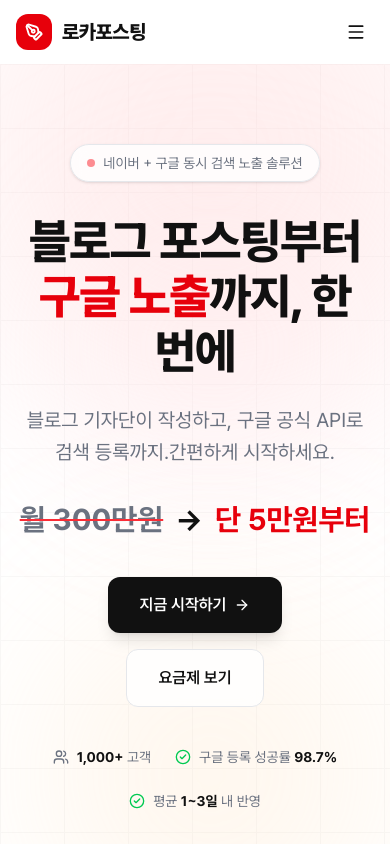
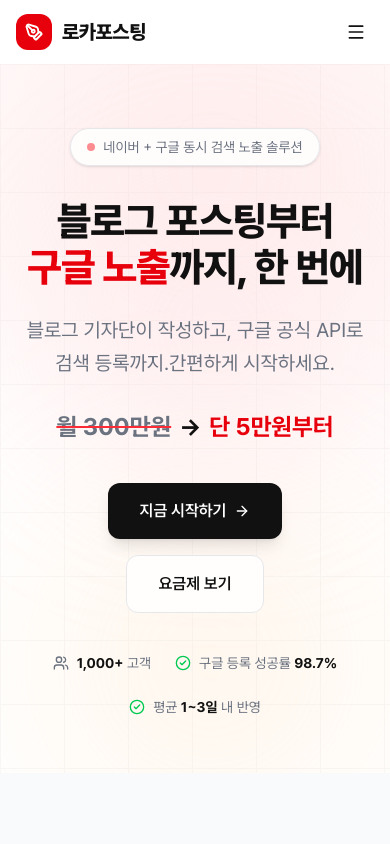
Before and after one commit to localocamaster/locaposting-v2, a Next.js app: page / in a window 390 px wide. Shown: the top 844 px of the page. Built offline with nearby package versions, Linux system fonts and the light colour scheme.

Commit message:
Fix hero section mobile responsive layout
Co-Authored-By: Claude Opus 4.6 (1M context) <noreply@anthropic.com>

```diff
--- a/components/landing/Hero.tsx
+++ b/components/landing/Hero.tsx
@@ -14,7 +14,7 @@ export default function Hero() {
       <div className="absolute bottom-[-10%] right-[-10%] w-[400px] h-[400px] rounded-full bg-orange-200/20 blur-[100px] animate-blob animation-delay-2000" />
       <div className="absolute top-[20%] right-[10%] w-[300px] h-[300px] rounded-full bg-rose-100/25 blur-[80px] animate-blob animation-delay-4000" />
 
-      <div className="relative max-w-5xl mx-auto px-4 sm:px-6 pt-20 sm:pt-32 pb-16 sm:pb-24 text-center">
+      <div className="relative max-w-5xl mx-auto px-5 sm:px-6 pt-16 sm:pt-32 pb-14 sm:pb-24 text-center">
         {/* Badge */}
         <motion.div
           initial={{ opacity: 0, y: 10 }}
@@ -31,7 +31,7 @@ export default function Hero() {
           initial={{ opacity: 0, y: 20 }}
           animate={{ opacity: 1, y: 0 }}
           transition={{ duration: 0.5, delay: 0.1 }}
-          className="text-5xl sm:text-6xl lg:text-7xl font-extrabold tracking-tight text-foreground leading-[1.15]"
+          className="text-[2.5rem] sm:text-6xl lg:text-7xl font-extrabold tracking-tight text-foreground leading-[1.15]"
         >
           블로그 포스팅부터{" "}
           <br />
@@ -55,7 +55,7 @@ export default function Hero() {
           initial={{ opacity: 0, scale: 0.95 }}
           animate={{ opacity: 1, scale: 1 }}
           transition={{ duration: 0.5, delay: 0.3 }}
-          className="mt-8 inline-flex items-center gap-3 text-3xl sm:text-4xl font-bold"
+          className="mt-8 inline-flex items-center gap-2 sm:gap-3 text-2xl sm:text-4xl font-bold"
         >
           <span className="text-muted line-through decoration-red-500 decoration-2">
             월 300만원
```
